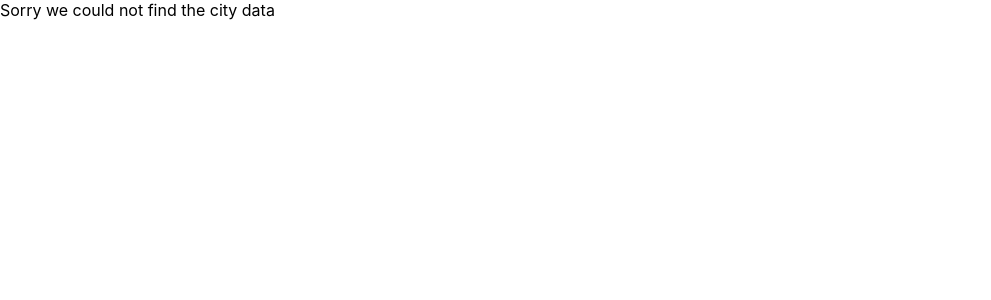
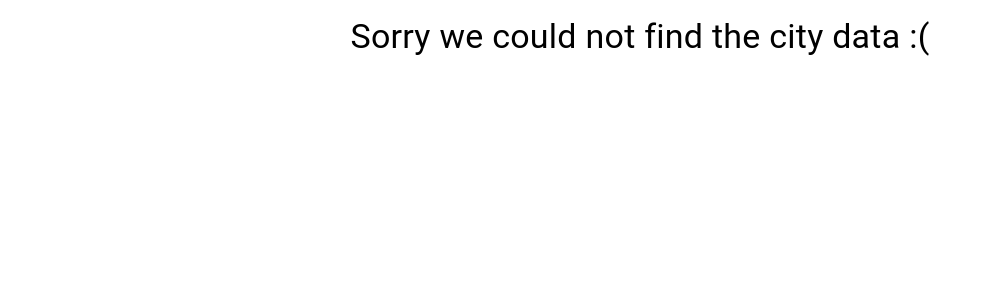
Before and after one commit to rainyer/weather-app, a React (Create React App) app: page /city-details/1 in a window 1280 px wide. Shown: the top 300 px of the page, without its empty margins (0-991 px from the left). Built offline with nearby package versions, Linux system fonts and the light colour scheme; no server answers.

Commit message:
city details styles

```diff
--- a/package.json
+++ b/package.json
@@ -15,6 +15,7 @@
     "@types/react-dom": "^16.9.0",
     "@types/react-redux": "^7.1.9",
     "@types/react-router-dom": "^5.1.6",
+    "@types/styled-components": "^5.1.4",
     "axios": "^0.20.0",
     "google-map-react": "^2.1.7",
     "react": "^16.13.1",
@@ -23,6 +24,7 @@
     "react-router-dom": "^5.2.0",
     "react-scripts": "3.4.3",
     "redux": "^4.0.5",
+    "styled-components": "^5.2.0",
     "typescript": "~3.7.2"
   },
   "scripts": {
--- a/src/pages/CityDetails/index.tsx
+++ b/src/pages/CityDetails/index.tsx
@@ -4,37 +4,39 @@ import { StoreState } from '../../reducers';
 import { CityDetailsProps, CityInfoProps } from '../../types/props';
 import { useParams } from 'react-router-dom';
 import Typography from '@material-ui/core/Typography';
-
-function NotFound() {
-  return (
-    <div>
-      Sorry we could not find the city data
-    </div>
-  )
-}
-
-const CityInfo = (props: CityInfoProps) => {
-  return (
-    <div>
-      <Typography variant="h6" gutterBottom>
-        {props.city.name}
-      </Typography>
-      <Typography variant="subtitle1" gutterBottom>
-        {props.city.main.temp_max + '-' + props.city.main.temp_min}
-      </Typography>
-    </div>
-  )
-}
+import { NotFound, CityInfo } from './styles';
 
 function CityDetails(props: CityDetailsProps) {
-  const { cityId } = useParams()
-  const city = props.cities.find(c => c.id == cityId)
-  return city ? <CityInfo city={city} /> : <NotFound />
+
+  const { cityId } = useParams();
+  const city = props.cities.find((c) => c.id == cityId);
+
+  return city ? (
+    <CityInfo>
+      <Typography variant="h3" gutterBottom>
+        {city.name}
+      </Typography>
+      <div>
+        <Typography variant="h6" gutterBottom>
+          {'Maximum temperature: ' + city.main.temp_max.toFixed() + '°C'}
+        </Typography>
+        <Typography variant="h6" gutterBottom>
+          {'Minimum temperature: ' + city.main.temp_min.toFixed() + '°C'}
+        </Typography>
+      </div>
+    </CityInfo>
+  ) : (
+    <NotFound>
+      <Typography variant="h4" gutterBottom>
+        {'Sorry we could not find the city data :('}
+      </Typography>
+    </NotFound>
+  );
 }
 
 CityDetails.defaultProps = {
-  cities: []
-}
+  cities: [],
+};
 
 const mapStateToProps = (state: StoreState) => {
   return {
@@ -42,4 +44,4 @@ const mapStateToProps = (state: StoreState) => {
   };
 };
 
-export default connect(mapStateToProps, null)(CityDetails)
+export default connect(mapStateToProps, null)(CityDetails);
--- /dev/null
+++ b/src/pages/CityDetails/styles.ts
@@ -0,0 +1,18 @@
+import styled from "styled-components";
+
+
+export const CityInfo = styled.div`
+  display: flex;
+  justify-content: center;
+  flex-direction: column;
+  align-items: center;
+  padding: 16px;
+`;
+
+export const NotFound = styled.div`
+  display: flex;
+  justify-content: center;
+  flex-direction: column;
+  align-items: center;
+  padding: 16px;
+`;
--- a/src/pages/Home/index.tsx
+++ b/src/pages/Home/index.tsx
@@ -29,7 +29,7 @@ const HomePage = (props: any) => {
   };
 
   const getWeatherData = async (coords: Coordinate) => {
-    const weatherApiUrl = `https://api.openweathermap.org/data/2.5/find?lat=${coords.lat}&lon=${coords.lng}&cnt=15&appid=${WEATHER_API_KEY}`;
+    const weatherApiUrl = `https://api.openweathermap.org/data/2.5/find?lat=${coords.lat}&lon=${coords.lng}&cnt=15&units=metric&appid=${WEATHER_API_KEY}`;
     setLoadingCities(true);
     try {
       const response = await axios.get(weatherApiUrl);
```
Also changed, not shown: 1 other file (tests, documents, lock files or other folders).
